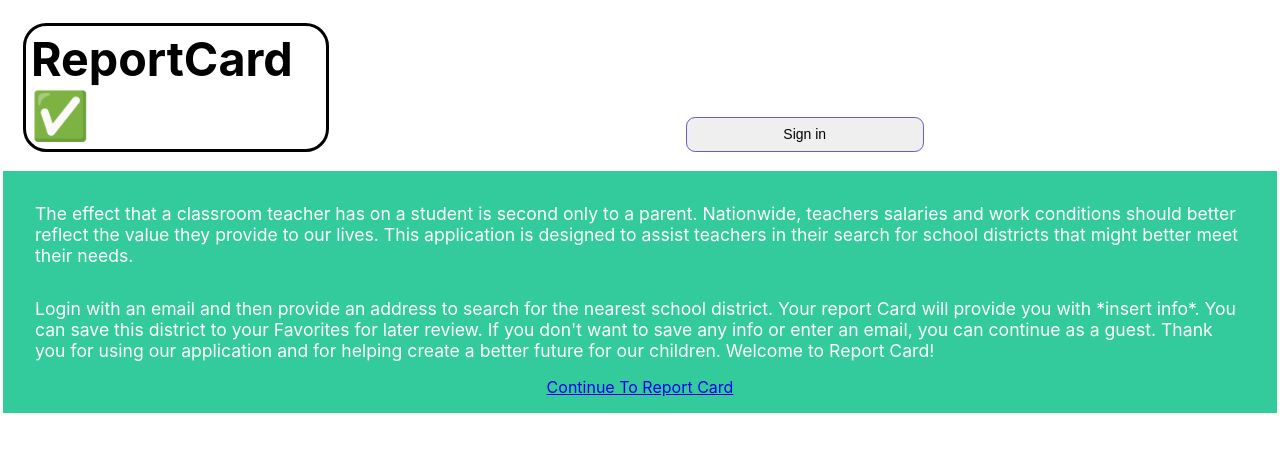
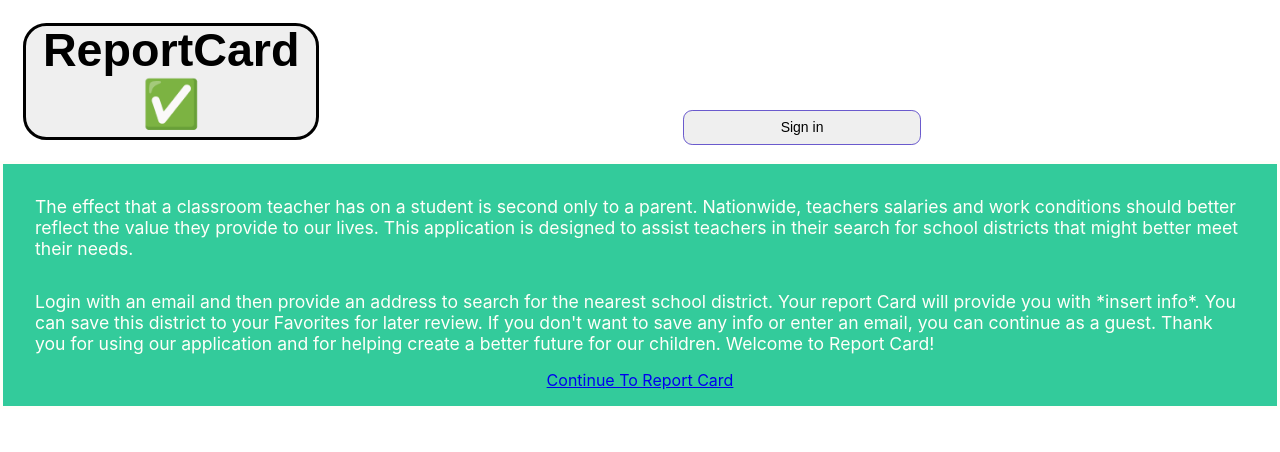
Before and after one commit to reportcard-org/reportcard-fe, a React (Create React App) app: page / in a window 1280 px wide. Shown: the top 452 px of the page. Built offline with nearby package versions, Linux system fonts and the light colour scheme; no server answers.

Commit message:
Laydown skeleton for gql mutation

```diff
--- a/src/components/App/App.js
+++ b/src/components/App/App.js
@@ -7,7 +7,7 @@ import SearchPage from '../SearchPage/SearchPage';
 import UserLoginPage from '../UserLoginPage/UserLoginPage';
 import FavoriteDistrictsPage from '../FavoriteDistrictsPage/FavoriteDistrictsPage';
 import { Routes, Route, useNavigate } from 'react-router-dom';
-// import { useQuery, gql } from '@apollo/client';
+
 const App = () => {
   const navigate = useNavigate()
   const [districtData, setDistrictData] = useState({})
@@ -18,9 +18,9 @@ const App = () => {
     setUserLoginEmail(userEmail)
   }
 
-  const signedInUser = () => {
-    // setUserID(id)
-    // navigate("./home")
+  const signOut = () => {
+    navigate("/")
+    setUserLoginEmail("")
   }
 
   const searchForAddress = (newAddressQuery) => {
@@ -28,7 +28,6 @@ const App = () => {
   }
 
   const getDistrict = (addressObject) => {
-    // console.log('ADDRESS OBJECT', addressObject)
     return fetch(`https://reportcard-rails.herokuapp.com/api/v1/district_data`, {
       method: "POST",
       headers: {
@@ -38,7 +37,6 @@ const App = () => {
     })
     .then(response => response.json())
     .then(result => {
-      // console.log('RESULT', result)
       setDistrictData(result)
       navigate('/district-info')
     })
@@ -50,7 +48,7 @@ const App = () => {
   return (
     <div className="App">
       <NavBar
-      signedInUser={signedInUser}
+      signOut={signOut}
       userLoginEmail={userLoginEmail}
       />
       <Routes>
--- a/src/components/FavoriteDistrictsPage/FavoriteDistrictsPage.js
+++ b/src/components/FavoriteDistrictsPage/FavoriteDistrictsPage.js
@@ -1,13 +1,39 @@
 import React from 'react';
 import './FavoriteDistrictsPage.scss';
 // import PropTypes from 'prop-types'
-// import FavoriteReportCard from '../FavoritedReportCard/FavoriteReportCard';
+import FavoriteReportCard from '../FavoritedReportCard/FavoriteReportCard';
 import {  useNavigate } from 'react-router-dom';
+import { useMutation, gql } from '@apollo/client';
 
 
-const FavoriteDistrictsPage = () => {
+
+const FavoriteDistrictsPage = ({currentDistrictID, currentUserID}) => {
     //will this need to hold state [] for the favorites or can we hold this in App??
     const navigate = useNavigate()
+
+
+    const FAVORITE_DISTRICT = gql`
+  mutation createUserDistrict($userId: Number!, $districtId: Number! ){
+    createUserDistrict(input: {
+        userId: $userId,
+        districtID: $districtId
+    }) {
+        userdistrict {
+            id
+        }
+    }
+}
+`;
+
+const { error, loading, data } = useMutation(FAVORITE_DISTRICT, {
+    variables: {
+        userId: currentUserID,
+        districtId: currentDistrictID
+    }
+  })
+
+
+
 
     return (
         <div className='favorites-container'>
--- a/src/components/NavBar/NavBar.js
+++ b/src/components/NavBar/NavBar.js
@@ -1,10 +1,9 @@
 import React from 'react';
 import './NavBar.scss';
-import {  useNavigate } from 'react-router-dom';
+import { Routes, Route, useNavigate, Link } from 'react-router-dom';
 import { useQuery, gql } from '@apollo/client';
 
-
-const NavBar = ({userLoginEmail, signedInUser}) => {
+const NavBar = ({userLoginEmail, signOut}) => {
     const navigate = useNavigate()
 
     const USER_LOGIN_QUERY = gql`
@@ -23,16 +22,17 @@ const NavBar = ({userLoginEmail, signedInUser}) => {
         }
       })
 
+
             if(data) {
                 return(
                     <div className='nav-bar'>
                         <div className='logo-and-buttons'>
-                         <div className='logo'>
-                            ReportCard ✅
-                        </div>
+                         <button onClick={ () => navigate('/home') }className='logo'>
+                                ReportCard ✅
+                        </button>
                     <div className='nav-button-container'>
                         <button className='go-to-favorites-page' onClick={ () => navigate('/favorite-districts') }>Favorites</button>
-                        <button className='return-to-login-page-button' onClick={ () => navigate('/') }>Logout</button>
+                        <button className='return-to-login-page-button' onClick={ () => signOut() }>Logout</button>
                         <h3>{data.user.name}</h3>
                     </div>
                         </div>
@@ -41,11 +41,11 @@ const NavBar = ({userLoginEmail, signedInUser}) => {
                     return(
                         <div className='nav-bar'>
                         <div className='logo-and-buttons'>
-                         <div className='logo'>
-                            ReportCard ✅
-                         </div>
+                         <button onClick={ () => navigate('/home') } className='logo'>
+                                ReportCard ✅
+                        </button>
                          <div className='nav-button-container'>
-                         <button className='return-to-login-page-button' onClick={ () => navigate('/') }>Sign in</button>
+                         <button className='return-to-login-page-button' onClick={ () => navigate('/login') }>Sign in</button>
                          </div>
                         </div>
                     </div>
@@ -55,9 +55,9 @@ const NavBar = ({userLoginEmail, signedInUser}) => {
                     return(
                      <div className='nav-bar'>
                         <div className='logo-and-buttons'>
-                         <div className='logo'>
-                            ReportCard ✅
-                         </div>
+                        <button onClick={ () => navigate('/home') }className='logo'>
+                                ReportCard ✅
+                        </button>
                          <div className='nav-button-container'>
                          </div>
                         </div>
--- a/src/components/ReportCard/ReportCard.js
+++ b/src/components/ReportCard/ReportCard.js
@@ -1,9 +1,6 @@
 import React from 'react';
 import './ReportCard.scss';
 import PropTypes from 'prop-types'
-
-
-
 
 const ReportCard = ({ studentTeacherRatio, perStudentExpenditure, teacherSalaryInfo, studentPopulationSize, numberOfSchoolsInDistrict }) => {
     return (
```
Also changed, not shown: src/components/DistrictInfoPage/DistrictInfoPage.js (+2 -25 lines).
